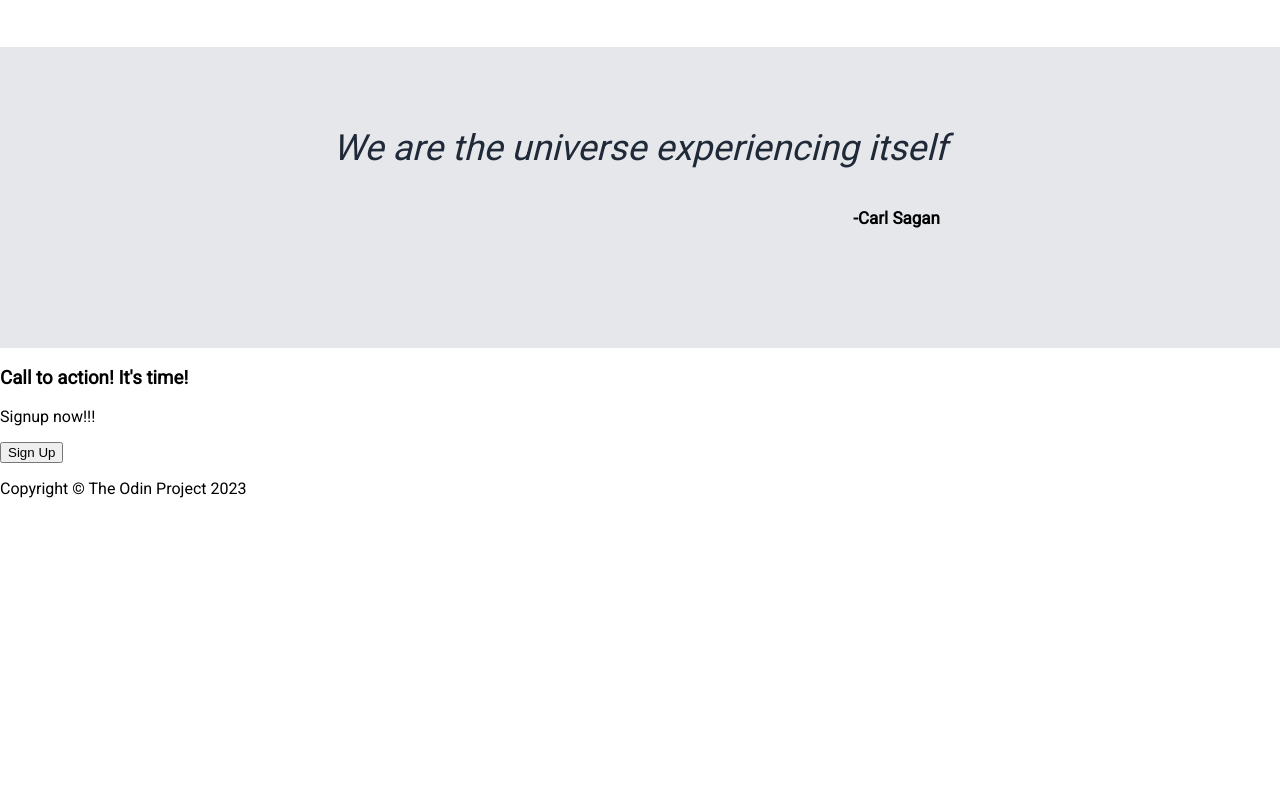
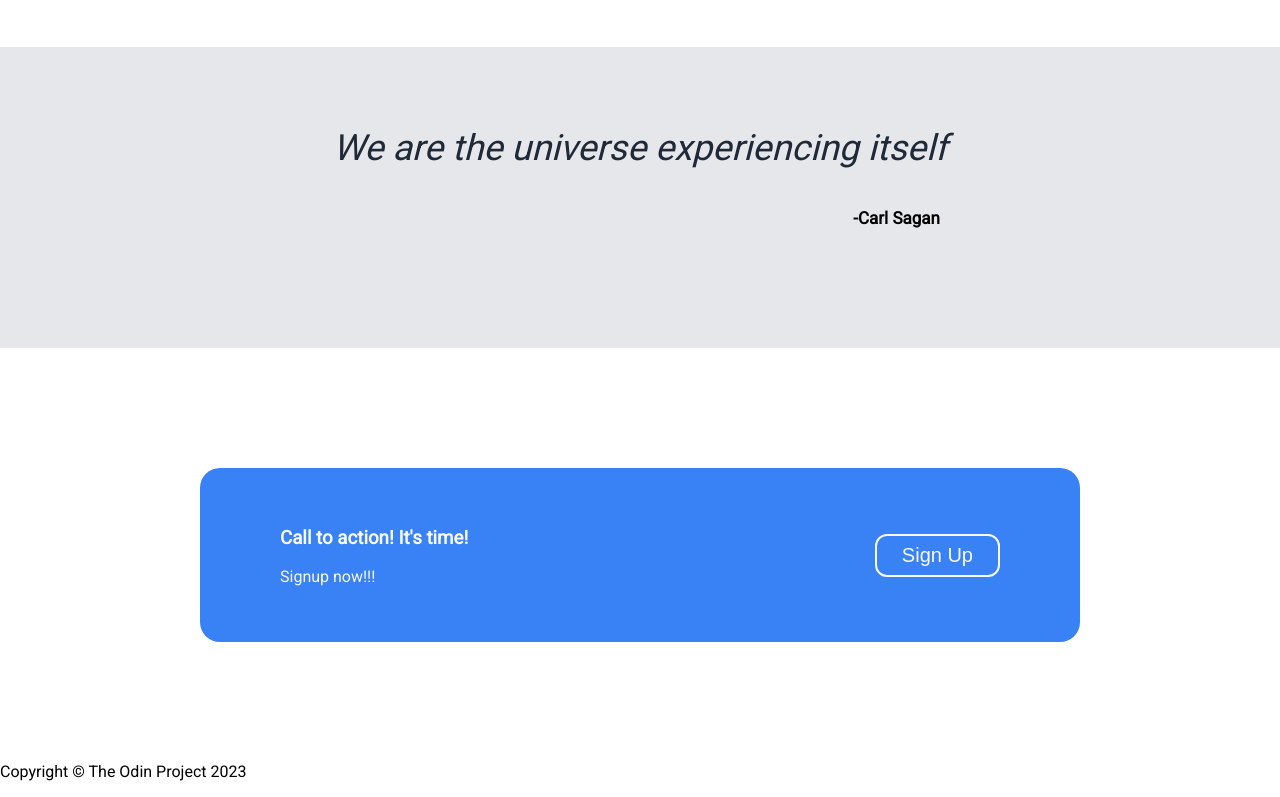
Before and after one commit to nicknanos/odin-landing-page, a plain HTML site: page index.html in a window 1280 px wide. Shown: the part 934-1731 px from the top of the page. Before the commit the page ends 1448 px from the top, so only its background shows below. Drawn offline with Linux system fonts and the light colour scheme.

Commit message:
Add style for signup section

```diff
--- a/css/style.css
+++ b/css/style.css
@@ -162,3 +162,33 @@ nav ul li a:hover {
     text-align: end;
     padding-right: 80px;
 }
+
+.signup {
+    display: flex;
+    flex-flow: row wrap;
+    justify-content: space-between;
+    align-items: center;
+    background-color: #3882F6;
+    color: #F9FAF8;
+    margin: 120px 200px;
+    padding: 40px 80px;
+    border-radius: 20px;
+}
+
+.signup button {
+    background-color: #3882F6;
+    color: #F9FAF8;
+    font-size: 20px;
+    border: 2px solid #F9FAF8;
+    border-radius: 12px;
+    padding: 8px 25px;
+}
+
+.signup button:hover {
+    cursor: pointer;
+    box-shadow: 0 12px 16px 0 rgba(0,0,0,0.24);
+}
+
+.signup button:active {
+    box-shadow: none;
+}
```
